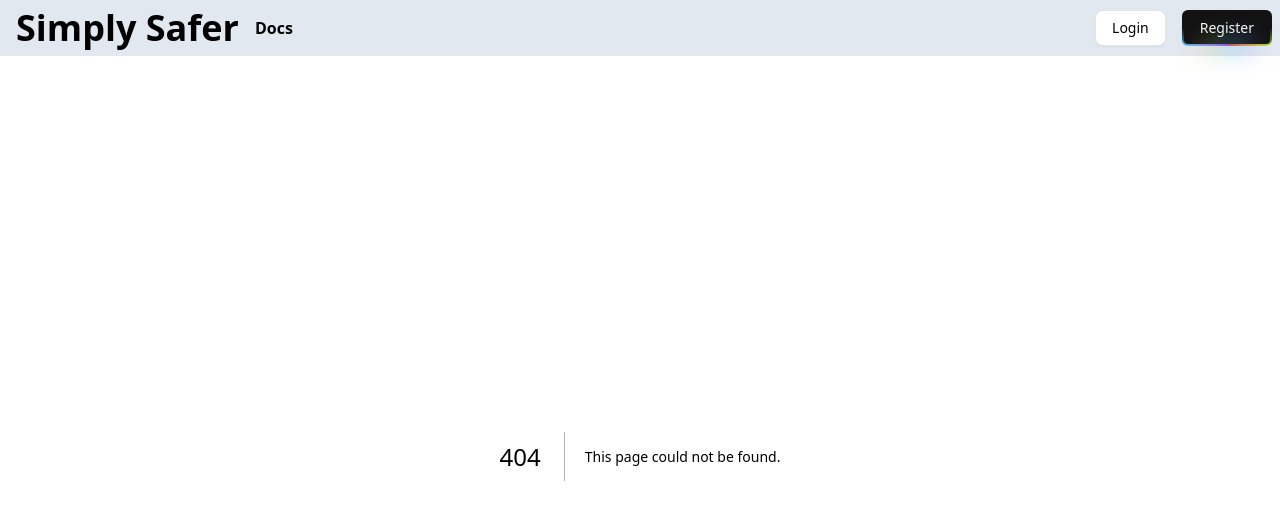
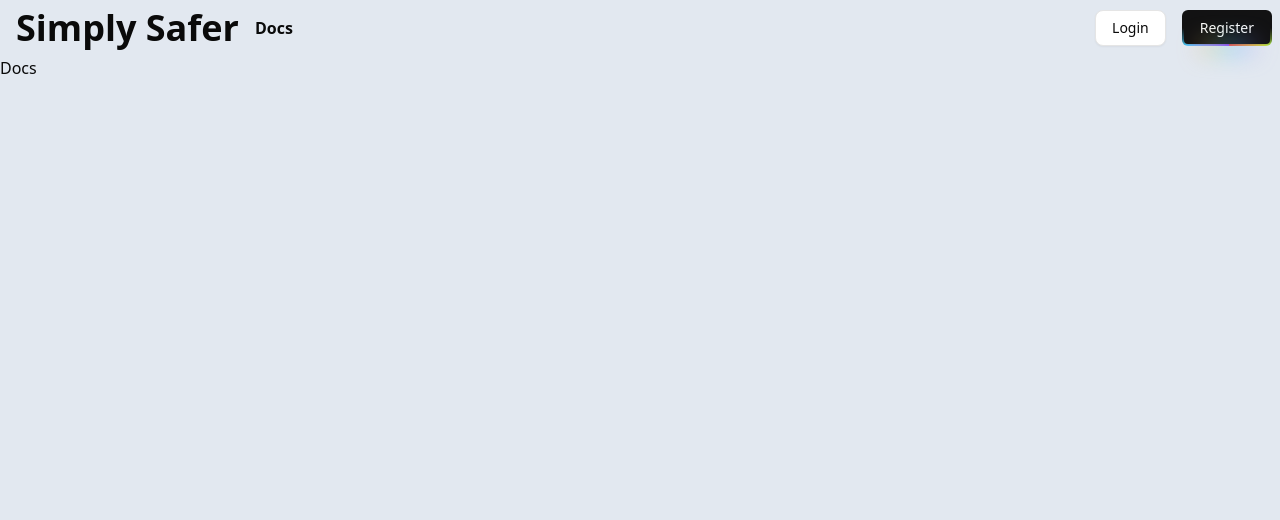
Before and after one commit to MrPants98/simplysafer, a Next.js app: page /docs in a window 1280 px wide. Before the commit this address had no page. Shown: the top 520 px of the page. Built offline with nearby package versions, Linux system fonts and the light colour scheme.

Commit message:
Added docs page file

```diff
--- /dev/null
+++ b/app/docs/page.tsx
@@ -0,0 +1,5 @@
+"use client";
+
+export default function Docs() {
+  return <div>Docs</div>;
+}
```
